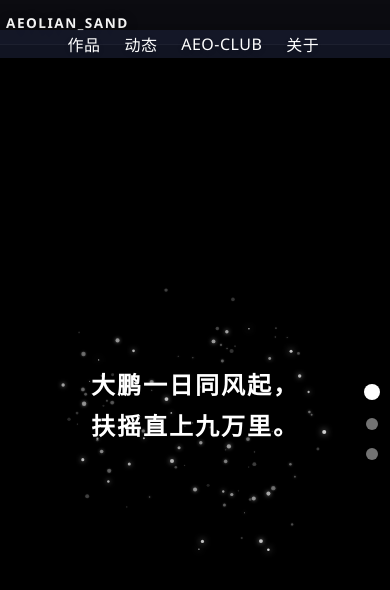
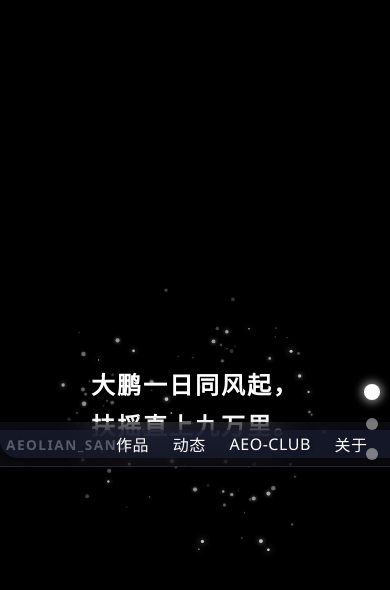
Before and after one commit to AEOLIANSAND/AEOLIANSAND.github.io, a plain HTML site: page index.html in a window 390 px wide. Drawn offline with Linux system fonts and the light colour scheme.

Commit message:
Update index.html

```diff
--- a/index.html
+++ b/index.html
@@ -39,6 +39,7 @@
       display: flex;
       align-items: center;
       user-select: none;
+      transition: top 0.4s cubic-bezier(.7,0,.3,1);
     }
     .logo {
       font-weight: 800;
@@ -122,20 +123,17 @@
     .menu-link:focus::after {
       transform: scaleX(1);
     }
-    @media (max-width: 900px) {
-      header { height: 44px; }
-      .logo { font-size: 0.85em; height:44px; padding-left:6px;}
-      .main-menu { left: 60%; gap: 1vw; }
-      .menu-link { font-size:0.92em; padding: 1px 5px;}
-    }
+    /* 手机端菜单栏下移一半 */
     @media (max-width:700px){
+      header {
+        top: 50vh !important;
+        height: 44px;
+      }
       .main-menu {
-        position: fixed;
-        top: 44px;
+        top: 50%;
         left: 0;
         right: 0;
         width: 100vw;
-        height: auto;
         background: rgba(24,28,48,0.72);
         border-radius: 0 0 18px 18px;
         box-shadow: 0 8px 32px 0 rgba(0,0,0,0.28),0 2px 8px rgba(0,0,0,0.16);
@@ -148,8 +146,10 @@
         visibility: visible !important;
         z-index: 222;
         padding: 0 12vw;
+        transform: translateY(-50%);
         transition: none;
       }
+      .logo { font-size: 0.85em; height:44px; padding-left:6px;}
       .menu-link {
         font-size: 1em;
         padding: 2px 8px;
@@ -161,7 +161,7 @@
         color: #fff !important;
       }
     }
-    /* 页数指示器竖直排列在右侧，当前页稍大无光晕 */
+    /* 页数指示器竖直排列在右侧，当前页略大且有微小白色光晕 */
     .page-indicator {
       position: fixed;
       right: 24px;
@@ -196,7 +196,7 @@
       height: 16px;
       opacity: 1;
       background: #fff;
-      box-shadow: none;
+      box-shadow: 0 0 8px 2.5px #fff8; /* 微小柔和白光晕 */
       filter: none;
       border: none;
     }
@@ -206,7 +206,7 @@
         gap: 14px;
       }
     }
-    /* 其余内容保持不变 */
+    /* 页面容器 */
     .pages-container {
       width: 100vw;
       height: 100vh;
@@ -259,6 +259,16 @@
       align-items: center;
       overflow: hidden;
       z-index: 2;
+    }
+    /* 第二页卡片下移一半 */
+    .page.move-down {
+      display: flex;
+      flex-direction: column;
+      justify-content: flex-start;
+      align-items: center;
+    }
+    .page.move-down .page-content-outer {
+      margin-top: 50vh;
     }
     .page-content-outer {
       width: 100vw;
@@ -599,7 +609,8 @@
               </div>
               <button class="card-scroll-btn right" aria-label="右移">&#8594;</button>
             </div>
-          </div>`
+          </div>`,
+          moveDown: true
         },
         {
           html: `<div class="page-content-outer"></div>`
@@ -615,6 +626,7 @@
     pages.forEach((page, idx) => {
       const div = document.createElement('div');
       div.className = 'page ' + (page.fullscreen ? 'fullscreen' : 'autosize');
+      if (idx === 1) div.classList.add('move-down');
       if (idx === 0) div.classList.add('page-in');
       else div.classList.add('page-out-down', 'page-hide');
       div.dataset.idx = idx;
```
